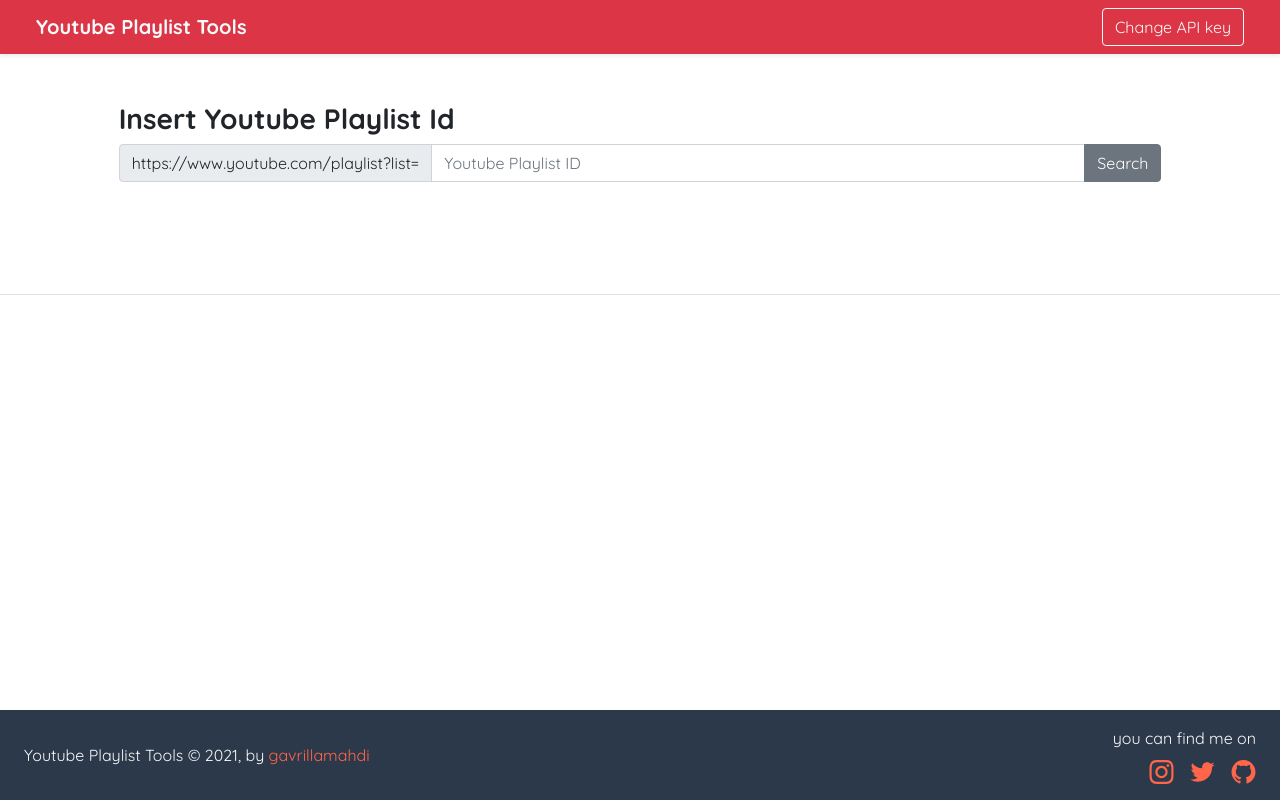
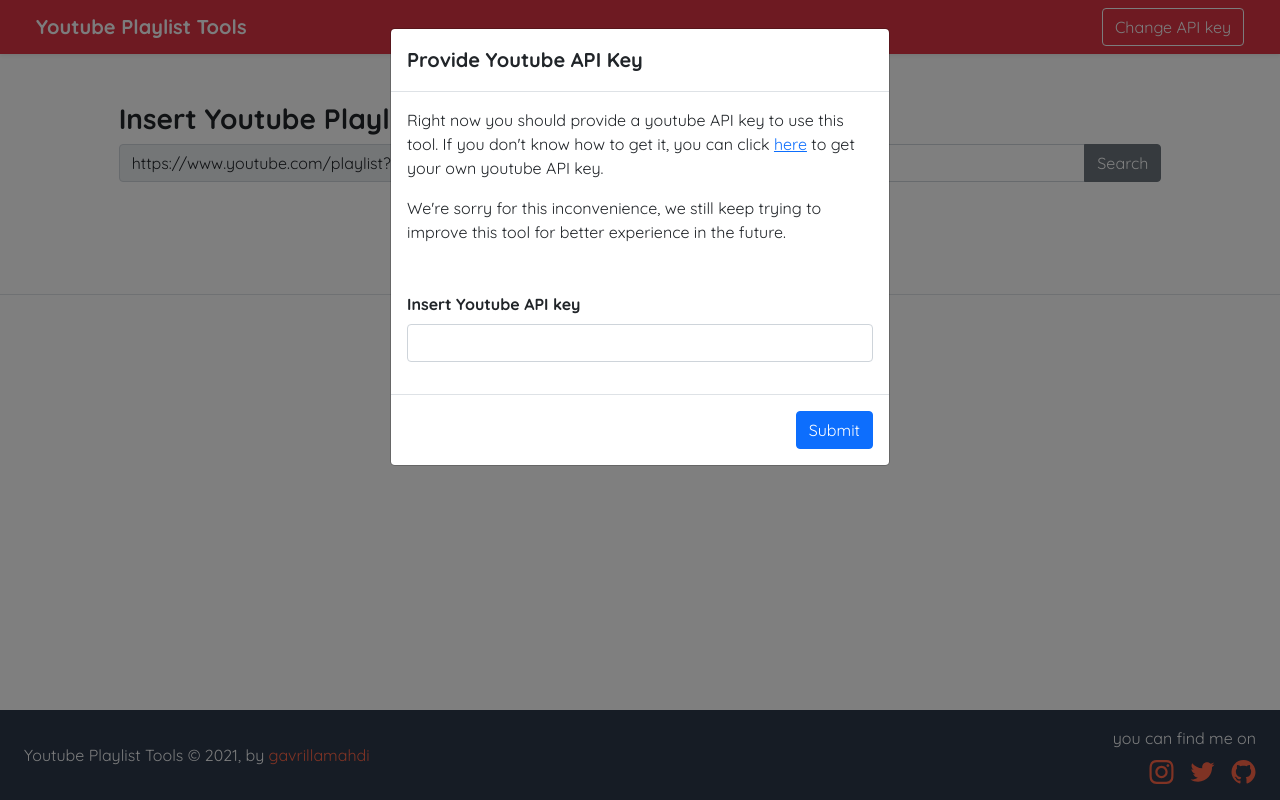
Before and after one commit to gavrillamahdi/yt-playlist-tool-react, a React (Create React App) app: page / in a window 1280 px wide. Built offline with nearby package versions, Linux system fonts and the light colour scheme.

Commit message:
finishing functionality for Modal component

```diff
--- a/src/App.js
+++ b/src/App.js
@@ -2,17 +2,20 @@ import React from 'react';
 import Header from './components/Header/Header';
 import Main from './components/Main/Main';
 import Footer from './components/Footer/Footer';
+import { useLocalStorage } from './hooks/useLocalStorage';
 
-const AppContext = React.createContext();
+const StoredKeyContext = React.createContext();
 
 function App() {
+  const [storedKey, setStoredKey] = useLocalStorage('API_KEY', '');
   return (
-    <AppContext.Provider>
+    <StoredKeyContext.Provider value={{ storedKey, setStoredKey }}>
       <Header />
       <Main />
       <Footer />
-    </AppContext.Provider>
+    </StoredKeyContext.Provider>
   );
 }
 
+export { StoredKeyContext };
 export default App;
--- a/src/components/Header/Header.js
+++ b/src/components/Header/Header.js
@@ -1,9 +1,14 @@
-import { useState } from 'react';
+import { useState, useEffect, useContext } from 'react';
 import { Button, Navbar, Container } from 'react-bootstrap';
 import ModalApi from './Modal';
+import { StoredKeyContext } from '../../App';
 
 function Header() {
   const [show, setShow] = useState(false);
+  const { storedKey } = useContext(StoredKeyContext);
+  useEffect(() => {
+    if (!storedKey) setShow(true);
+  }, [storedKey]);
 
   return (
     <>
--- a/src/components/Header/Modal.js
+++ b/src/components/Header/Modal.js
@@ -3,23 +3,83 @@ import {
   Button,
   InputGroup,
   Form,
-  FormControl,
   Alert,
+  Spinner,
 } from 'react-bootstrap';
+import { useState, useReducer, useContext } from 'react';
+import { StoredKeyContext } from '../../App';
+
+// import { useFetch } from '../../hooks/useFetch';
+
+function validReducer(state, action) {
+  switch (action.type) {
+    case 'SET_IS_VALID':
+      return { ...state, isValid: true, error: null };
+    case 'SET_ERROR':
+      return { ...state, error: action.payload, isValid: false };
+    default:
+      throw new Error("can't handle action type");
+  }
+}
 
 function ModalApi({ show, setShow }) {
+  const { storedKey, setStoredKey } = useContext(StoredKeyContext);
+  const [key, setKey] = useState(storedKey);
+  const [isLoading, setIsLoading] = useState(false);
+  const [validState, dispatch] = useReducer(validReducer, {
+    isValid: true,
+    error: {},
+  });
+
+  const testKey = async () => {
+    setIsLoading(true);
+    try {
+      const response = await fetch(
+        `https://www.googleapis.com/youtube/v3/videos?&key=${key}&part=status&id=dQw4w9WgXcQ`
+      );
+      const data = await response.json();
+
+      if (data.error) {
+        dispatch({ type: 'SET_ERROR', payload: data.error.message });
+        setKey('');
+      } else {
+        setShow(false);
+        setTimeout(() => {
+          dispatch({ type: 'SET_IS_VALID' });
+          setStoredKey(key);
+        }, 500);
+      }
+    } catch (error) {
+      console.log(error);
+      dispatch({ type: 'SET_ERROR', payload: error.message });
+      setKey('');
+    }
+    setIsLoading(false);
+  };
+
+  const submitHandler = async (e) => {
+    e.preventDefault();
+    await testKey();
+  };
+
+  const onShowHandler = () => {
+    setKey(storedKey);
+    dispatch({ type: 'SET_IS_VALID' });
+  };
   return (
     <Modal
       show={show}
       onHide={() => setShow(false)}
+      onShow={onShowHandler}
       backdrop="static"
       keyboard={false}
     >
-      <Modal.Header closeButton>
-        <Modal.Title as="h5">Change Youtube API Key</Modal.Title>
+      <Modal.Header closeButton={storedKey ? true : false}>
+        <Modal.Title as="h5">
+          {storedKey ? 'Change' : 'Provide'} Youtube API Key
+        </Modal.Title>
       </Modal.Header>
-
-      <form>
+      <Form onSubmit={submitHandler}>
         <Modal.Body>
           <p>
             Right now you should provide a youtube API key to use this tool. If
@@ -42,16 +102,21 @@ function ModalApi({ show, setShow }) {
             <b>Insert Youtube API key</b>{' '}
           </Form.Label>
           <InputGroup className="mb-3">
-            <FormControl id="api-key" required />
+            <Form.Control
+              required
+              onChange={(e) => setKey(e.target.value)}
+              value={key}
+              id="api-key"
+            />
           </InputGroup>
-
+          {validState.isValid || (
             <Alert variant="danger">
               <svg
                 xmlns="http://www.w3.org/2000/svg"
                 width="24"
                 height="24"
                 fill="currentColor"
-              class="bi bi-exclamation-triangle-fill flex-shrink-0 me-2"
+                className="bi bi-exclamation-triangle-fill flex-shrink-0 me-2"
                 viewBox="0 0 16 16"
                 role="img"
                 aria-label="Warning:"
@@ -60,14 +125,25 @@ function ModalApi({ show, setShow }) {
               </svg>
               Invalid API key. Please insert a valid Youtube API key
             </Alert>
+          )}
         </Modal.Body>
         <Modal.Footer>
-          <Button variant="danger">Cancel</Button>
+          {storedKey && (
+            <Button variant="danger" onClick={() => setShow(false)}>
+              Cancel
+            </Button>
+          )}
           <Button type="submit" variant="primary">
-            Submit
+            {isLoading ? (
+              <Spinner animation="border" role="status">
+                <span className="visually-hidden">Loading...</span>
+              </Spinner>
+            ) : (
+              'Submit'
+            )}
           </Button>
         </Modal.Footer>
-      </form>
+      </Form>
     </Modal>
   );
 }
--- /dev/null
+++ b/src/hooks/useFetch.js
@@ -0,0 +1,28 @@
+import { useState, useEffect } from 'react';
+
+export const useFetch = (url) => {
+  const [isLoading, setIsLoading] = useState(true);
+  const [data, setData] = useState(null);
+
+  useEffect(() => {
+    const getData = async () => {
+      if (!isLoading) {
+        setIsLoading(true);
+      }
+      try {
+        const response = await fetch(url);
+        const item = await response.json();
+
+        setData(item);
+        setIsLoading(false);
+      } catch (error) {
+        // throw new Error(error.message)
+        console.log(error);
+      }
+    };
+
+    getData();
+  }, [url, isLoading]);
+
+  return [isLoading, data];
+};
--- /dev/null
+++ b/src/hooks/useLocalStorage.js
@@ -0,0 +1,25 @@
+import { useState } from 'react';
+
+export const useLocalStorage = (key, initialValue) => {
+  const [storedValue, setStoredValue] = useState(() => {
+    try {
+      const item = localStorage.getItem(key);
+      return item ? JSON.parse(item) : initialValue;
+    } catch (error) {
+      return initialValue;
+    }
+  });
+
+  const setValue = (value) => {
+    try {
+      const valueToStore =
+        value instanceof Function ? value(storedValue) : value;
+      setStoredValue(valueToStore);
+      localStorage.setItem(key, JSON.stringify(valueToStore));
+    } catch (error) {
+      console.log(error);
+    }
+  };
+
+  return [storedValue, setValue];
+};
```
Also changed, not shown: db.json. Lines whose indentation alone changed are shown as unchanged.
